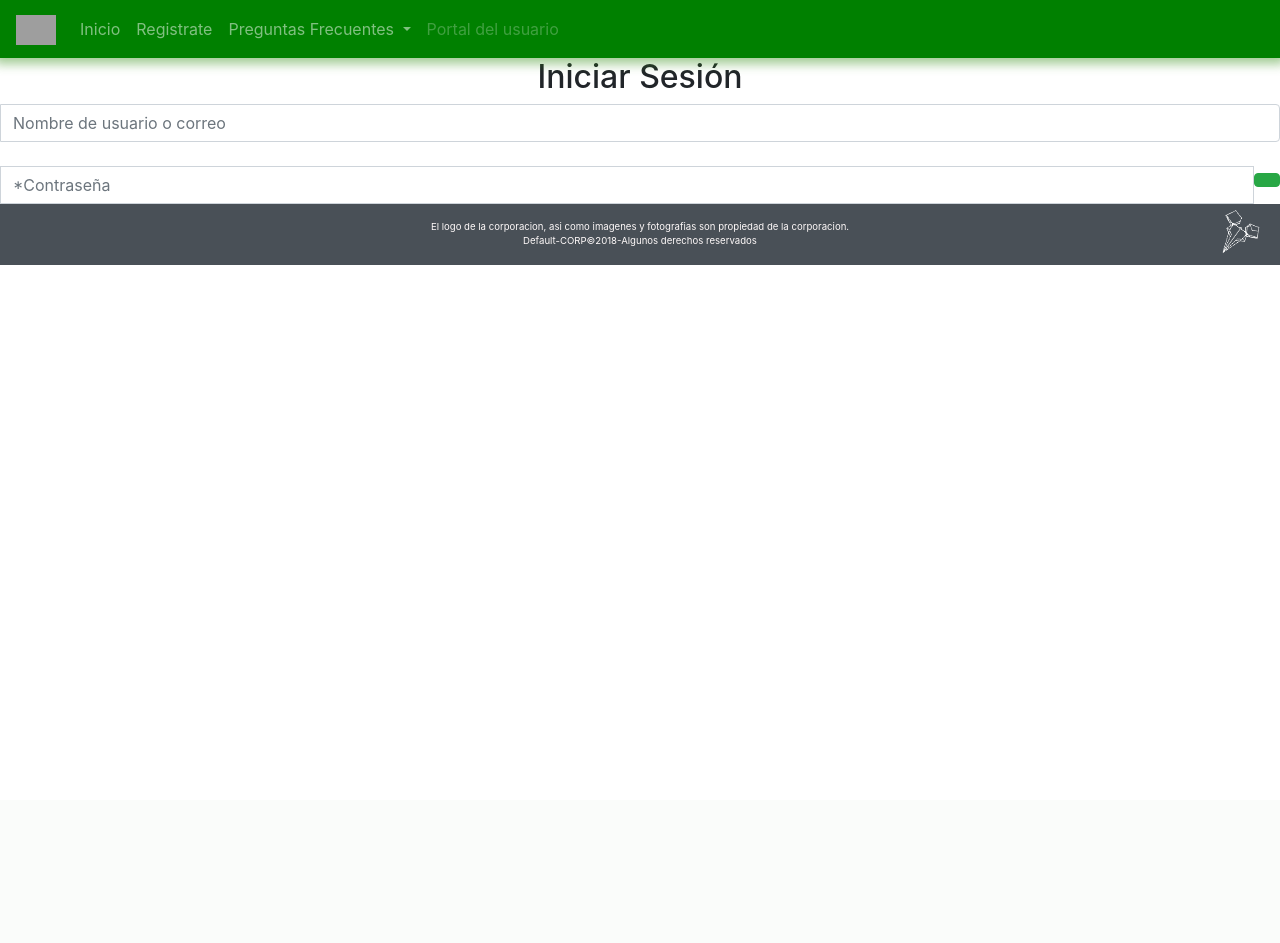
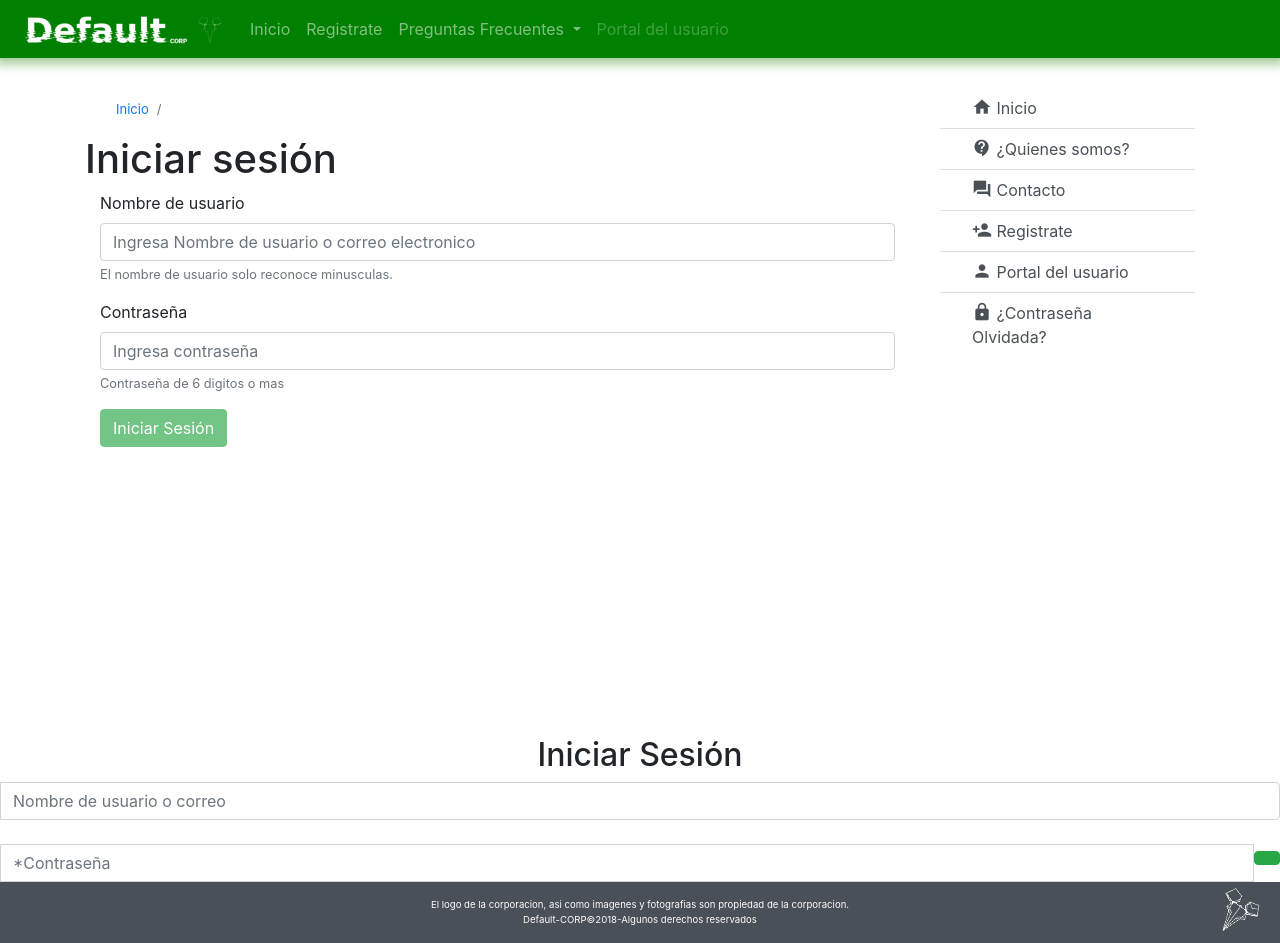
Before and after one commit to d3f4ult0/defaulcorp, a PHP site: template view/login.view.php in a window 1280 px wide. Before the commit the page ends 265 px from the top, so only its background shows below. Run offline with PHP 8.4, Linux system fonts and the light colour scheme; the template is opened without the code that fills it, so the values that code supplies are empty; some libraries are stand-ins or nearby versions; grey boxes are pictures that could not be loaded.

Commit message:
Reparación de login.php incompleto

```diff
--- a/view/header.php
+++ b/view/header.php
@@ -13,7 +13,7 @@
 
   <header class="navbar sticky-top navbar-expand-lg navbar-dark sombra-header">
     <a class="navbar-brand" href="index.php">
-      <img src="resources/bannerDefaultCORP350x50" height="30" alt="">
+      <img src="resources/bannerDefaultCORP350x50.png" height="30" alt="">
     </a>
     <button class="navbar-toggler" type="button" data-toggle="collapse" data-target="#navbarSupportedContent" aria-controls="navbarSupportedContent" aria-expanded="false" aria-label="Toggle navigation">
       <span class="navbar-toggler-icon"></span>
--- a/view/index.view.php
+++ b/view/index.view.php
@@ -2,6 +2,7 @@
    <div class="container">
       <h1 class="text-center">Nueva session para TuPsique 0.1.3 (Aun a discusion con el team)</h1>
       <h3>Platicarlo con el team sobre lo que tiene que contener la pagina principal</h3>
+      <h1><?php echo RUTA."index.php"; ?></h1>
    </div>
 </div>
 
--- a/view/login.view.php
+++ b/view/login.view.php
@@ -1,3 +1,44 @@
+<div class="container">
+  <div class="row m-top">
+    <div class="col-12 col-md-9">
+      <div class="container-fluid">
+        <div class="row">
+          <div class="col-12">
+            <nav aria-label="breadcrumb">
+              <ol class="breadcrumb">
+                <li class="breadcrumb-item"><a href="index.php">Inicio</a></li>
+                <li class="breadcrumb-item active" aria-current="page"><?php echo $title; ?></li>
+              </ol>
+            </nav>
+          </div>
+          <h1>Iniciar sesión</h1>
+          <div class="col-12 table-responsive caja-principal">
+            <form id="login">
+              <input type="hidden" id="site" value="<?php echo $site; ?>">
+              <div class="form-group">
+                <label for="userName">Nombre de usuario</label>
+                <input type="text" class="form-control" id="userName" aria-describedby="userNameHelp" placeholder="Ingresa Nombre de usuario o correo electronico" onblur="checkUser()">
+                <small id="userNameHelp" class="form-text text-muted">El nombre de usuario solo reconoce minusculas.</small>
+              </div>
+              <div class="form-group">
+                <label for="pass">Contraseña</label>
+                <input type="password" class="form-control" id="pass" aria-describedby="passHelp" placeholder="Ingresa contraseña" onkeyup="checkPass()">
+                <small id="passHelp" class="form-text text-muted">Contraseña de 6 digitos o mas</small>
+              </div>
+              <button type="button" id="access" class="btn btn-success" data-toggle="modal" data-target="#modalLoad" disabled onclick="iniciar()">
+                Iniciar Sesión
+              </button>
+            </form>
+          </div>
+        </div>
+      </div>
+    </div>
+    <?php include 'view/aside.php' ?>
+  </div>
+</div>
+<div class="espacio-final">
+</div>
+
 
          <form class="form-horizontal formulario" method="post">
             <h2 class="text-center">Iniciar Sesión</h2>
```
Also changed, not shown: login.php (+35 -30 lines).
